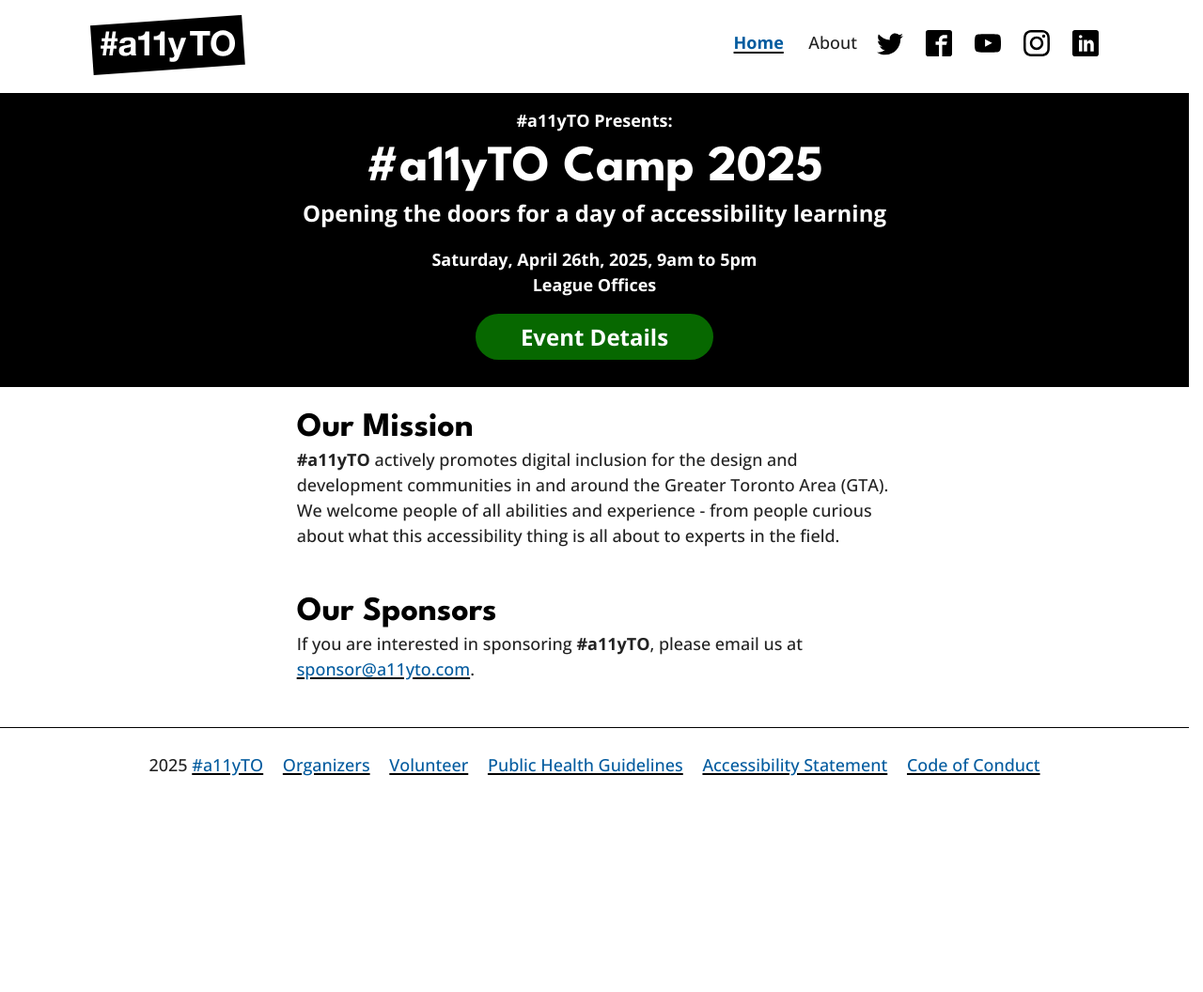
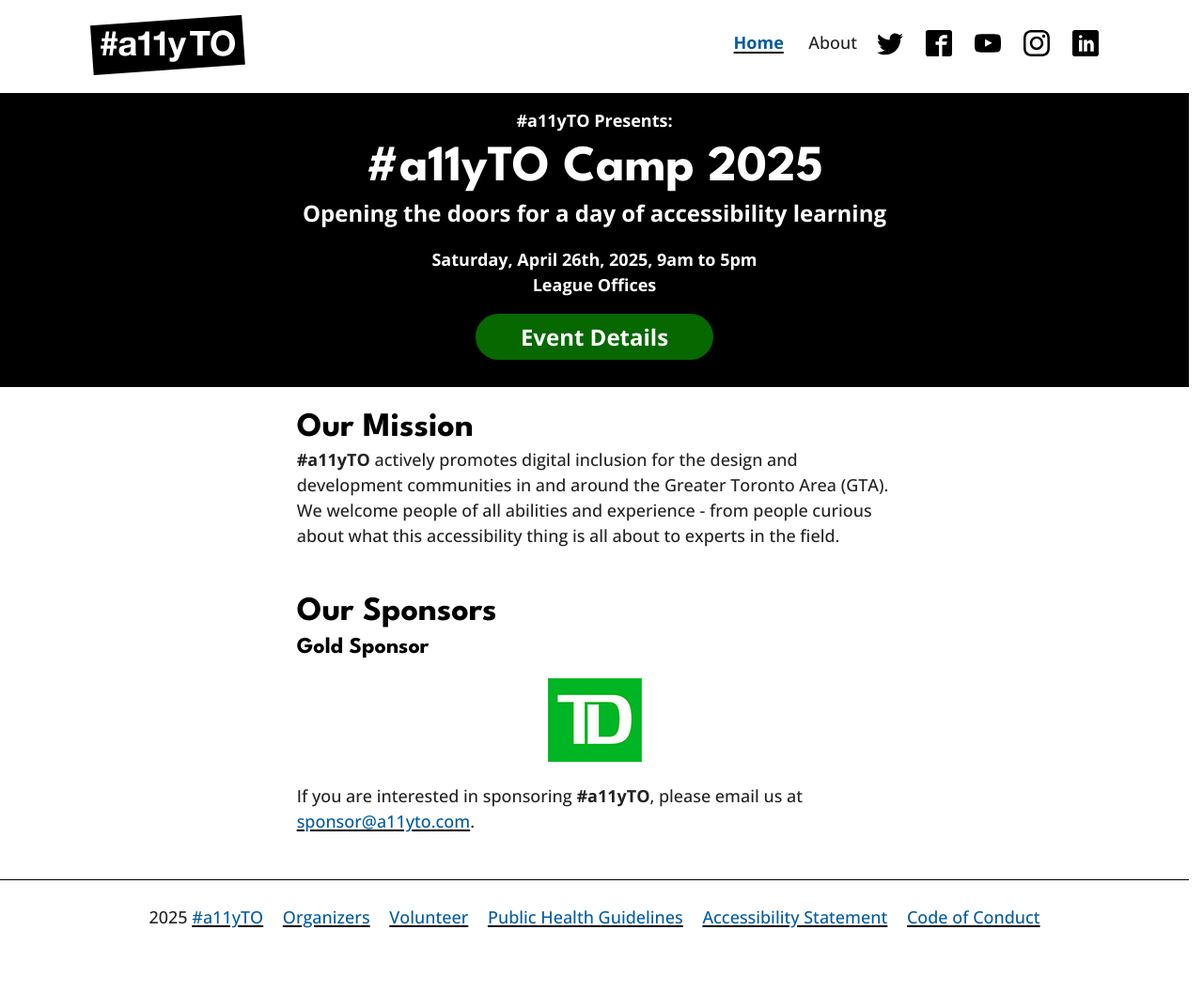
Before and after one commit to a11yTO/A11yTO-Main, a Jekyll site: the page built from index.html, in a window 1280 px wide. Shown: the whole page at 94% size. Built offline with Jekyll 4.4.1, drawn with Linux system fonts in a browser that asks for light colours; before the commit the page ends 900 px from its top, so only the background shows below that.

Commit message:
Add TD as a sponsor

```diff
--- a/_includes/sponsors.html
+++ b/_includes/sponsors.html
@@ -1,11 +1,11 @@
 <section aria-labelledby="sponsors-title" class="sponsorships">
   <h2 id="sponsors-title">Our Sponsors</h2>
-  <!-- <h3 class="sub-head">Platinum Sponsor</h3>
+  <h3 class="sub-head">Gold Sponsor</h3>
   <div class="sponsors">
     <div>
-      <img src="/assets/sponsors/deque-logo.png" alt="Deque Logo" class="logo" />
+      <img src="/assets/sponsors/td-logo.png" alt="TD" width="100" height="89" class="logo" />
     </div>
-  </div> -->
+  </div>
   <p>
     If you are interested in sponsoring <strong>#a11yTO</strong>, please email
     us at <a href="mailto:sponsor@a11yto.com ">sponsor@a11yto.com</a>.
--- a/styles.css
+++ b/styles.css
@@ -398,6 +398,12 @@
 .team img {
   border-radius: 50%;
 }
+.sponsors {
+  text-align: center;
+}
+.logo {
+  margin: 1rem;
+}
 .site-footer {
   border-top: 1px solid #000; /* hex brand color */
   border-color: var(--brand-color);
```
Also changed, not shown: assets/sponsors/crawford-technologies.png (deleted), assets/sponsors/deque-logo.png (deleted), assets/sponsors/evinced-logo.png (deleted), assets/sponsors/td-logo.png (added).
